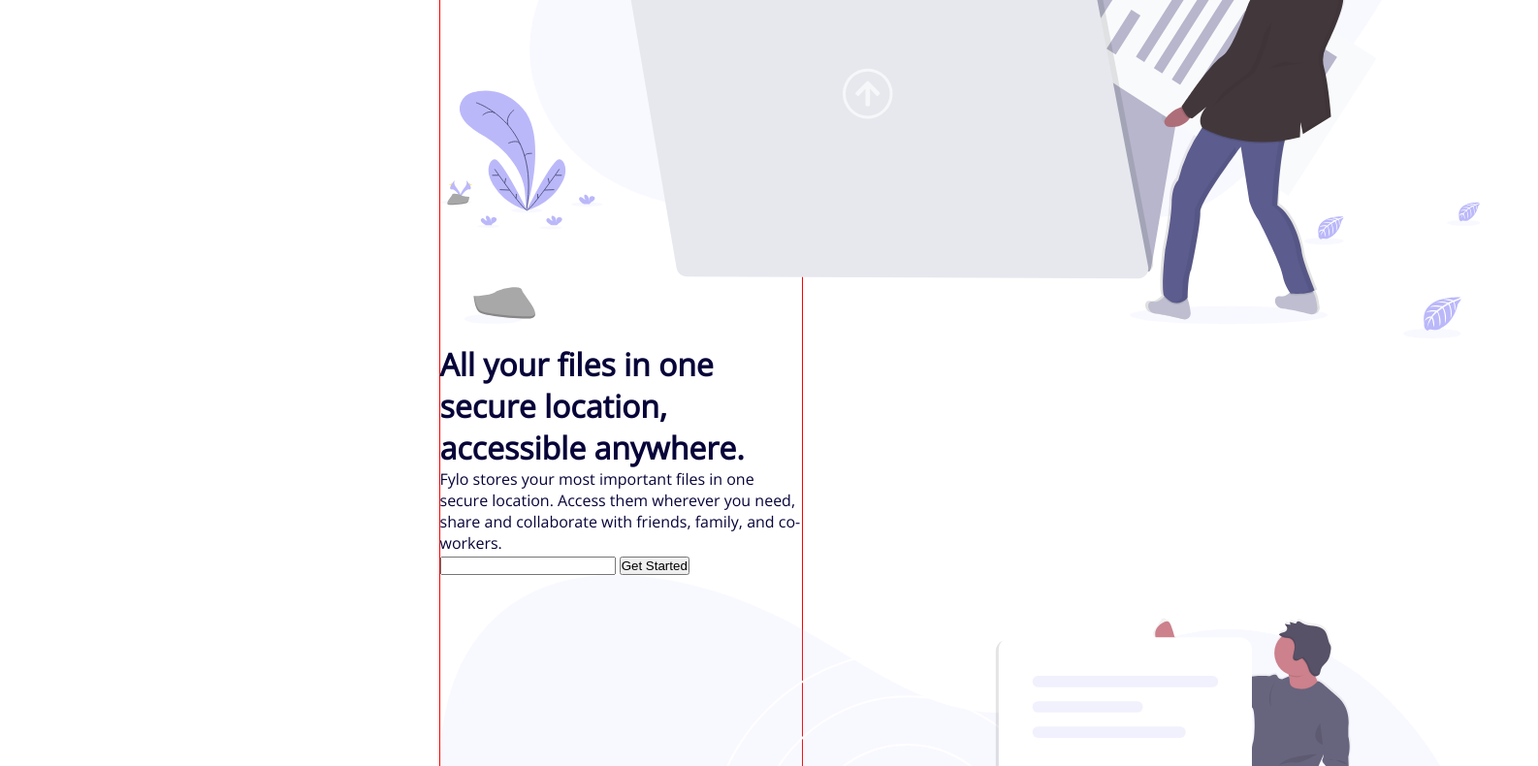
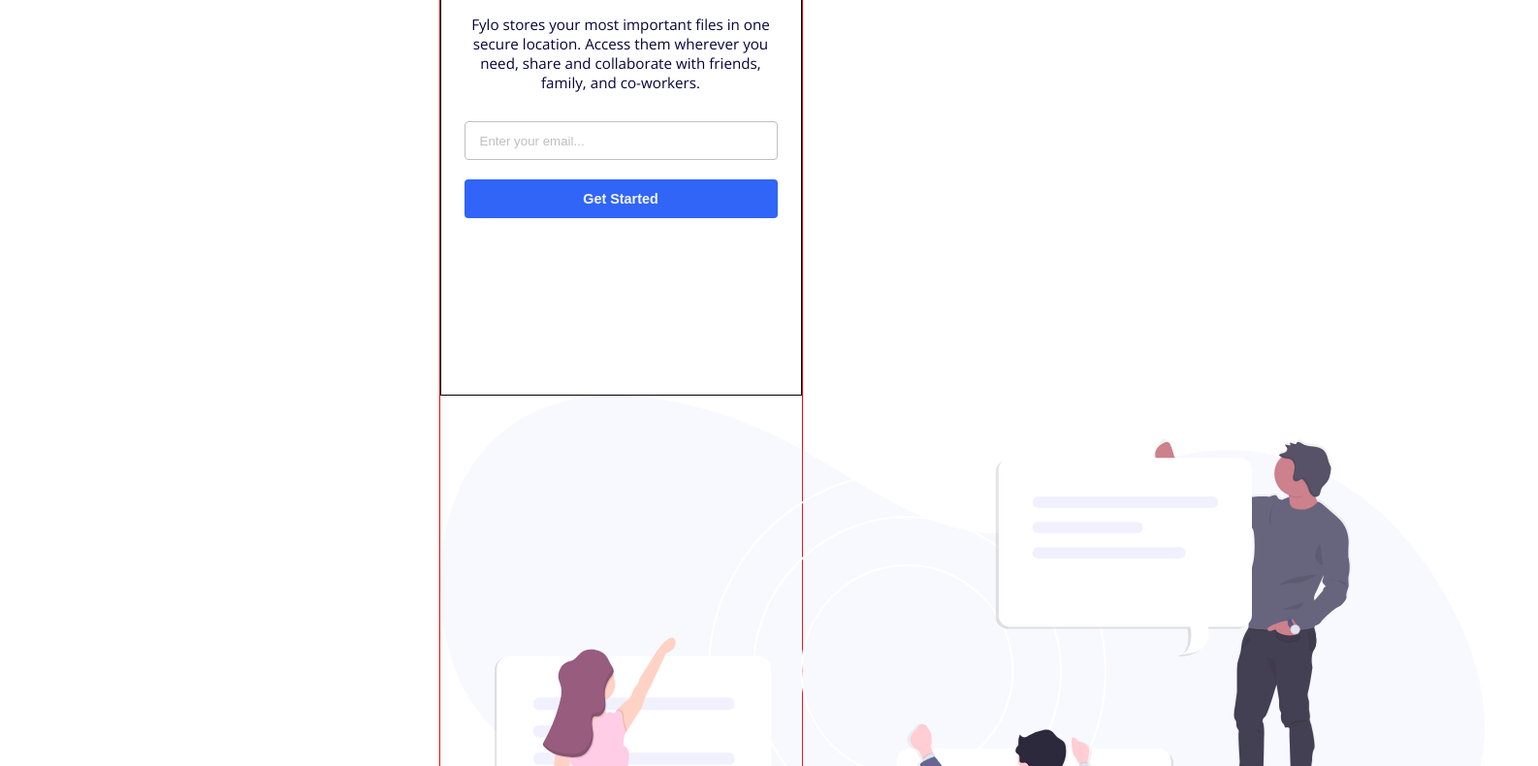
Before and after one commit to abrilquinterog/Landing-Practice, a plain HTML site: page fylo-landing-page/index.html in a window 1280 px wide. Shown: the part 542-1332 px from the top of the page at 97% size, 1586 px wide, since content can reach past the window. Drawn offline with nearby package versions, Linux system fonts and the light colour scheme.

Commit message:
Adds style to header

```diff
--- a/fylo-landing-page/index.html
+++ b/fylo-landing-page/index.html
@@ -30,7 +30,7 @@
         Access them wherever you need, share and collaborate with friends,
         family, and co-workers.</p>
         <form action="#" class="header-content__form">
-          <input type="text">
+          <input type="text" placeholder="Enter your email...">
           <input type="submit" value="Get Started">
         </form>
       </header>
--- a/fylo-landing-page/scss/_mixins.scss
+++ b/fylo-landing-page/scss/_mixins.scss
@@ -1,3 +1,5 @@
+@use 'variables';
+
 @mixin desktop-view($width:1440px, $height:unset, $f-size:unset){
     @media (min-width:1440px){
             width: $width;
@@ -5,3 +7,15 @@
             font-size: $f-size;
     }
 }
+
+@mixin button{
+    background-color: variables.$Bright-Blue;
+    color: variables.$Light-Grayish-Blue;
+    font-weight: 700;
+    font-size: 0.9em;
+    border: none;
+    &:hover{
+        cursor: pointer;
+        filter:brightness(120%);
+    }
+}
--- a/fylo-landing-page/scss/styles.scss
+++ b/fylo-landing-page/scss/styles.scss
@@ -13,6 +13,7 @@
         display: flex;
         justify-content: space-between;
         padding: 24px 24px 0;
+        margin-bottom: 100px;
         &__logo{
             width: 80px;
             height: 25px;
@@ -37,6 +38,51 @@
         }
     }
 
+    .header {
+        border: solid black 1px;
+        padding: 0 24px 182px;
+        &__illustration{
+            width: 100%;
+            margin-bottom: 40px;
+        }
+      .header-content{
+        &__tittle{
+            font-size: 1.5em;
+            font-family: variables.$Headers-font;
+            text-align: center;
+            line-height: 30px;
+            margin-bottom: 30px;
+            font-weight: 700;
+        }
+        &__description{
+            text-align: center;
+            font-size: 0.95em;
+            margin-bottom: 30px;
+        }
+        &__form{
+            display: flex;
+            flex-direction: column;
+            //border: solid darkcyan 1px;
+            height: 100px;
+            justify-content: space-between;
+        }
+        &__form input{
+            height: 40px;
+            border-radius: 4px;
+            border: 1px solid variables.$Light-Gray;
+        }
+        &__form input[type='text']{
+            padding-left: 15px;
+        }
+        &__form input[type='text']::placeholder{
+            color: variables.$Light-Gray;
+        }
+        &__form input[type='submit']{
+            @include mixins.button;
+        }
+      }
+    }
+
     .attribution {
         font-size: 11px;
         text-align: center;
```
Also changed, not shown: fylo-landing-page/styles.css, 1 other file.
